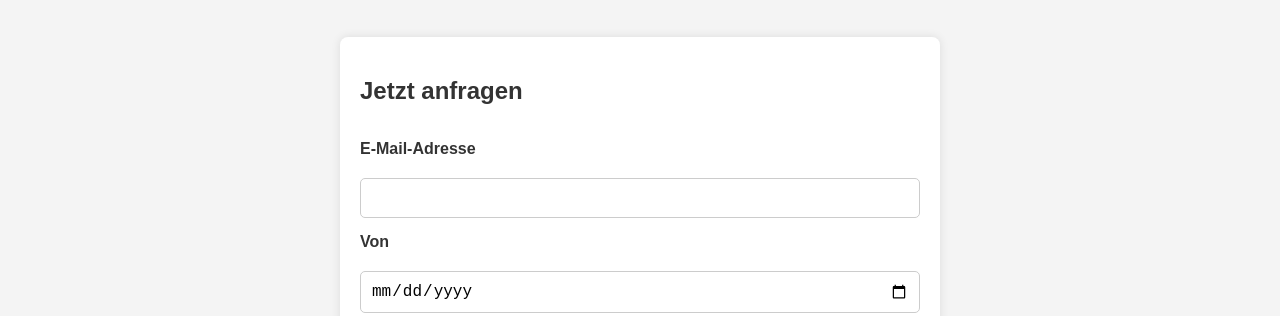
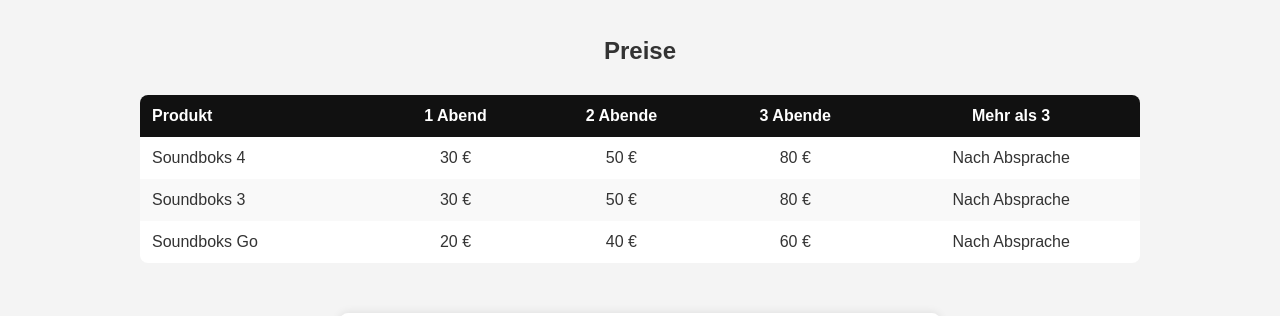
Before and after one commit to soundcheckpartyboxenvermietung/soundcheckpartyboxenvermietung.github.io, a plain HTML site: page index.html in a window 1280 px wide. Shown: the part 505-821 px from the top of the page. Drawn offline with Linux system fonts and the light colour scheme.

Commit message:
Preistabelle hinzugefügt

```diff
--- a/index.html
+++ b/index.html
@@ -105,7 +105,7 @@
 
   <header>
     <h1>Soundcheck</h1>
-    <p>Jetzt eine gute Zeit mieten !</p>
+    <p>Jetzt eine gute Zeit mieten!</p>
   </header>
 
   <section class="gallery">
@@ -113,6 +113,48 @@
     <img src="Köln (7).jpg" alt="Bremen" />
     <img src="Köln (8).jpg" alt="Oldenburg" />
   </section>
+
+  <!-- Nach der Galerie einfügen -->
+<section class="preistabelle">
+  <h2 style="text-align: center; margin-top: 40px;">Preise</h2>
+  <div style="overflow-x: auto; max-width: 1000px; margin: 0 auto; padding: 10px;">
+    <table style="width: 100%; border-collapse: collapse; background: white; border-radius: 8px; overflow: hidden;">
+      <thead style="background-color: #111; color: white;">
+        <tr>
+          <th style="padding: 12px; text-align: left;">Produkt</th>
+          <th style="padding: 12px;">1 Abend</th>
+          <th style="padding: 12px;">2 Abende</th>
+          <th style="padding: 12px;">3 Abende</th>
+          <th style="padding: 12px;">Mehr als 3</th>
+        </tr>
+      </thead>
+      <tbody>
+        <tr>
+          <td style="padding: 12px;">Soundboks 4</td>
+          <td style="padding: 12px; text-align: center;">30 €</td>
+          <td style="padding: 12px; text-align: center;">50 €</td>
+          <td style="padding: 12px; text-align: center;">80 €</td>
+          <td style="padding: 12px; text-align: center;">Nach Absprache</td>
+        </tr>
+        <tr style="background-color: #f9f9f9;">
+          <td style="padding: 12px;">Soundboks 3</td>
+          <td style="padding: 12px; text-align: center;">30 €</td>
+          <td style="padding: 12px; text-align: center;">50 €</td>
+          <td style="padding: 12px; text-align: center;">80 €</td>
+          <td style="padding: 12px; text-align: center;">Nach Absprache</td>
+        </tr>
+        <tr>
+          <td style="padding: 12px;">Soundboks Go</td>
+          <td style="padding: 12px; text-align: center;">20 €</td>
+          <td style="padding: 12px; text-align: center;">40 €</td>
+          <td style="padding: 12px; text-align: center;">60 €</td>
+          <td style="padding: 12px; text-align: center;">Nach Absprache</td>
+        </tr>
+      </tbody>
+    </table>
+  </div>
+</section>
+
 
   <section>
    <form action="https://formspree.io/f/manovopn" method="POST">
```
